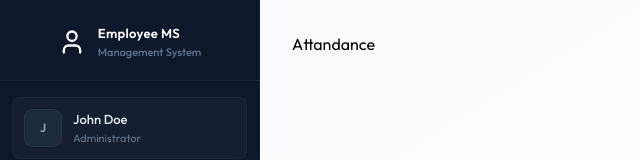
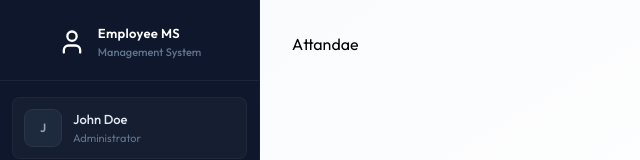
Before and after one commit to shumaila1421/employee-management-system, a React (Vite) app in the folder client/: page /attendance in a window 1280 px wide. Shown: the top 160 px of the page, without its empty margins (0-640 px from the left). Built offline with nearby package versions, Linux system fonts and the light colour scheme.

Commit message:
attendance

```diff
--- a/client/src/pages/Attendance.jsx
+++ b/client/src/pages/Attendance.jsx
@@ -16,7 +16,7 @@ const Attendance = () => {
   useEffect(() => {
     fetchData();
   }, [fetchData]);
-  return <div>Attandance</div>;
+  return <div>Attandae</div>;
 };
 
 export default Attendance;
```
